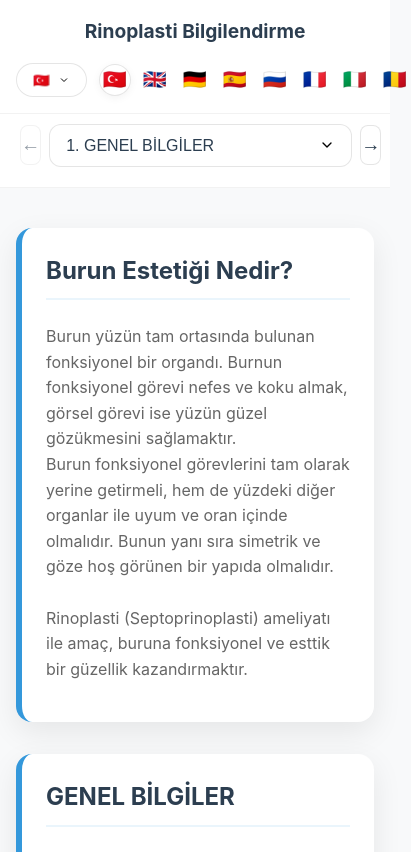
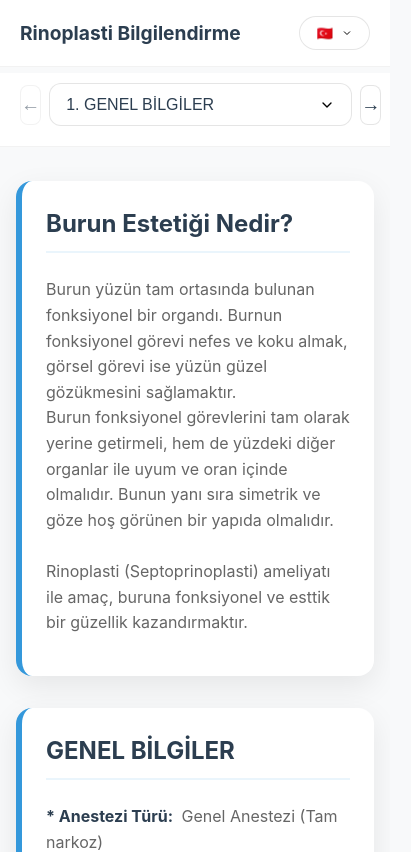
Before and after one commit to niedy707/rhinoplasty-info, a React (Vite) app: page / in a window 390 px wide. Shown: the top 852 px of the page, 411 px wide, since content can reach past the window. Built offline with nearby package versions, Linux system fonts and the light colour scheme.

Commit message:
Fix mobile header layout: row-based, hide quick-flags, fix dropdown position

```diff
--- a/src/index.css
+++ b/src/index.css
@@ -52,12 +52,7 @@ body {
   gap: 1rem;
 }
 
-@media (max-width: 600px) {
-  .header-content {
-    flex-direction: column;
-    text-align: center;
-  }
-}
+
 
 h1 {
   font-size: 1.2rem;
@@ -456,33 +451,7 @@ h1 {
 /* Responsive */
 /* ... existing styles ... */
 
-@media (max-width: 600px) {
-  .header-content {
-    padding: 0 16px;
-  }
-
-  .current-name {
-    display: none;
-  }
-
-  .main-content {
-    padding: 20px 16px;
-  }
-
-  .info-section {
-    padding: 1.5rem;
-  }
-
-  .quick-flags {
-    display: none;
-  }
-
-  .header-controls {
-    width: 100%;
-    justify-content: center;
-  }
-}
-
+/* Language Selector */
 .language-selector {
   position: relative;
   display: flex;
@@ -520,6 +489,51 @@ h1 {
   background: var(--card-bg);
   border-color: rgba(0, 0, 0, 0.1);
   box-shadow: 0 2px 8px rgba(0, 0, 0, 0.05);
+}
+
+@media (max-width: 600px) {
+  .header-content {
+    flex-direction: row;
+    /* Keep row layout */
+    justify-content: space-between;
+    /* Space between title and controls */
+    text-align: left;
+    gap: 0.5rem;
+  }
+
+  .header-controls {
+    width: auto;
+    /* Allow controls to size naturally */
+  }
+
+  .quick-flags {
+    display: none;
+    /* Hide quick flags on mobile */
+  }
+
+  .current-name {
+    display: none;
+  }
+
+  .main-content {
+    padding: 20px 16px;
+  }
+
+  .info-section {
+    padding: 1.5rem;
+  }
+
+  .desktop-tabs {
+    display: none;
+  }
+
+  .mobile-tab-select {
+    display: flex;
+  }
+
+  .bottom-navigation {
+    display: block;
+  }
 }
 
 /* Master Button */
```
